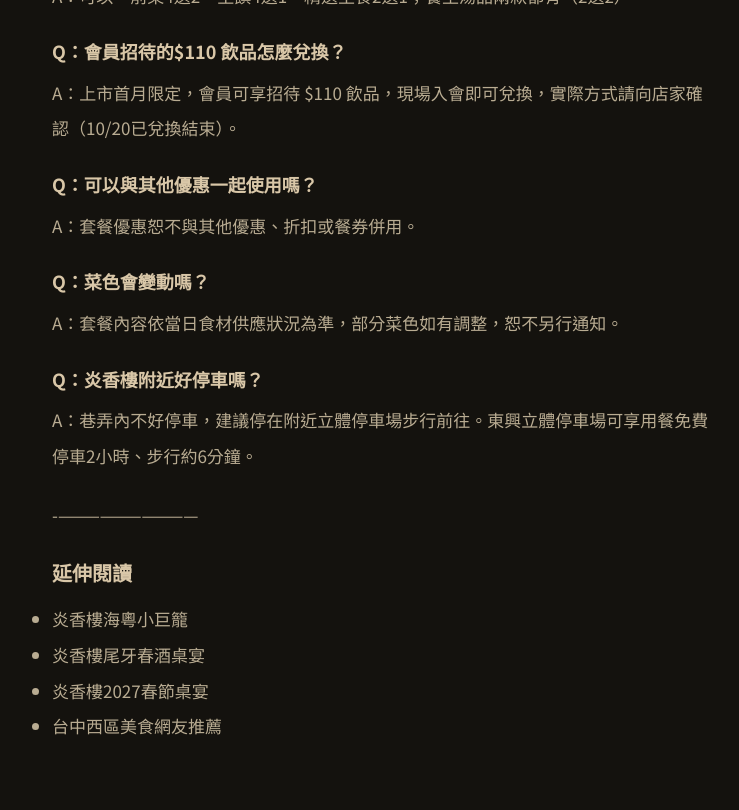
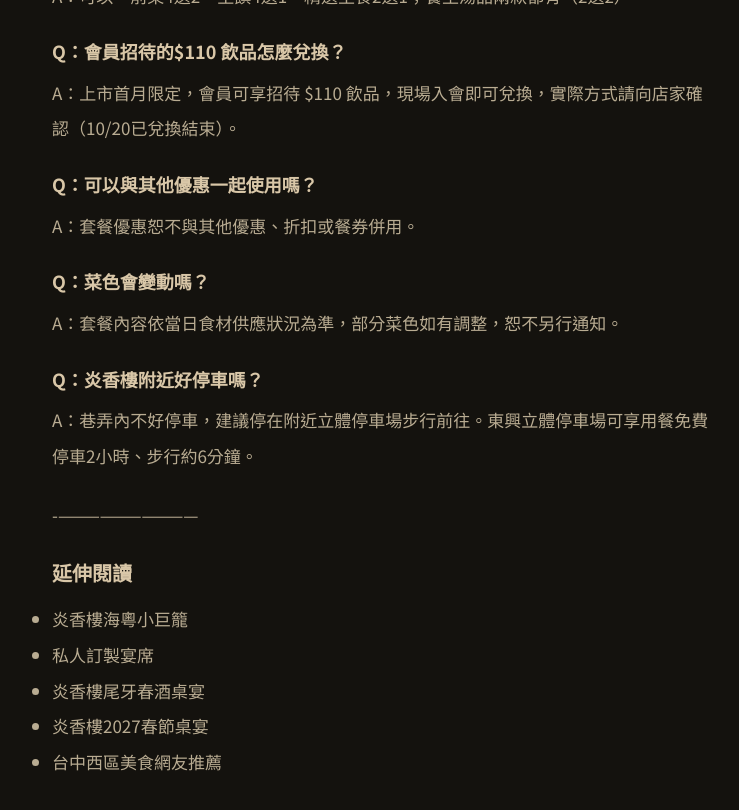
Before and after one commit to yanxianglou/yanxianglou.github.io, a Jekyll site: the page built from _news/2026-08-19-【商務雙人套餐上市-nt-1-680＋10-】.md, in a window 1280 px wide and 900 px high, scrolled down 7483 px. Shown: the top 810 px of the window, without its empty margins (256-995 px from the left). Built offline with Jekyll 4.4.1, drawn with Linux system fonts in a browser that asks for light colours.

Commit message:
Update 最新消息 “2026-08-19-【商務雙人套餐上市-nt-1-680＋10-】”

```diff
--- a/_news/2026-08-19-【商務雙人套餐上市-nt-1-680＋10-】.md
+++ b/_news/2026-08-19-【商務雙人套餐上市-nt-1-680＋10-】.md
@@ -35,15 +35,11 @@ video_url: ""
 •  地址：台中市西區精誠八街12巷2號\
 • 預約專線：(04)2329-9968
 
-
-
 ![台中商務午餐、台中午餐推薦、台中西區午餐、台中雙人套餐、台中平日午餐、台中商務宴請、台中約會餐廳、台中聚餐推薦、台中中菜餐廳、台中粵菜、台中西區、台中美食](/assets/img/uploads/商午套餐800-2-.jpg "全新「商務雅饌」平日午間雙人套餐NT$1,680，適合商務會晤、客戶招待，也適合情侶、朋友或家人兩人小聚。")
 
 ## 【炎香樓粵式料理｜雅饌雙人套餐內容】
 
 炎香樓由世界廚神陳偉強領軍五星級主廚團隊，雙人套餐保留了粵菜的層次與節奏，從涼菜開場，到熱炒主饌、燉湯、炒飯與甜湯收尾，一份午餐就能吃到完整的粵式宴席縮影。
-
-
 
 * 前菜 （4選2）：葡萄冬瓜、梅汁蕃茄、麻香木耳、陳醋海蜇頭
 * 主饌精選（4選1）：鳳梨咕咾肉、香脆茅台雞、煙燻黑鱈魚、金沙脆蝦球
@@ -55,10 +51,6 @@ video_url: ""
 ※ 套餐內容依當日食材供應狀況為準，部分菜色如有調整，恕不另行通知。套餐價格另加10%服務費；套餐優惠恕不與其他優惠、折扣或餐券併用。
 
 ![台中商務午餐、台中午餐推薦、台中西區午餐、台中雙人套餐、台中平日午餐、台中商務宴請、台中約會餐廳、台中聚餐推薦、台中中菜餐廳、台中粵菜、台中西區、台中美食](/assets/img/uploads/商午套餐800-1-.jpg "全新「商務雅饌」平日午間雙人套餐NT$1,680，適合商務會晤、客戶招待，也適合情侶、朋友或家人兩人小聚。")
-
-
-
-
 
 ## 【炎香樓粵式料理｜上市首月會員招待$110飲品】
 
@@ -151,6 +143,7 @@ A：巷弄內不好停車，建議停在附近立體停車場步行前往。東
 ## 延伸閱讀
 
 * [炎香樓海粵小巨籠](https://yanxianglou.com.tw/news/hai-yue-xiao-ju-long/)
+* [私人訂製宴席](https://yanxianglou.com.tw/news/%E6%AF%8F%E4%B8%80%E6%A1%8C-%E9%83%BD%E6%98%AF%E5%B0%88%E5%B1%AC%E8%A8%82%E8%A3%BD/)
 * [炎香樓尾牙春酒桌宴](https://yanxianglou.com.tw/news/%E5%B0%BE%E7%89%99-%E6%98%A5%E9%85%92-%E5%A5%BD%E5%AE%B4%E9%96%8B%E5%B8%AD/)
 * [炎香樓2027春節桌宴](https://yanxianglou.com.tw/news/%E7%82%8E%E9%A6%99%E6%A8%93%E7%B2%B5%E5%BC%8F%E6%96%99%E7%90%86-%E5%8F%B0%E4%B8%AD%E6%98%A5%E7%AF%80%E5%9C%8D%E7%88%90%E6%8E%A8%E8%96%A6-2027%E7%BE%8A%E5%B9%B4%E6%A1%8C%E5%AE%B4-%E7%A6%8F%E7%BE%8A%E8%BF%8E%E6%98%A5%E6%B5%B7%E9%99%B8%E5%AE%B4-%E7%91%9E%E7%BE%8A%E5%91%88%E7%A5%A5%E9%BE%8D%E9%B3%B3%E5%AE%B4-6%E4%BA%BA10%E4%BA%BA%E5%B8%AD%E5%8A%A0%E5%A4%96%E5%B8%B6%E5%B9%B4%E8%8F%9C%E5%A5%97%E7%B5%84/)
 * [台中西區美食網友推薦](https://www.instagram.com/yanxianglou/tagged/)
```
